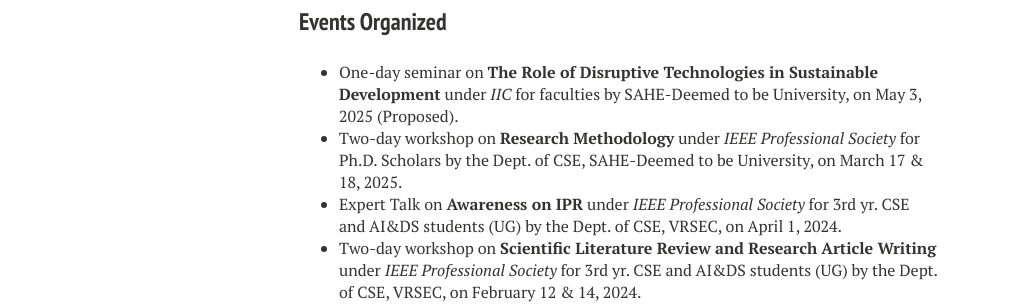
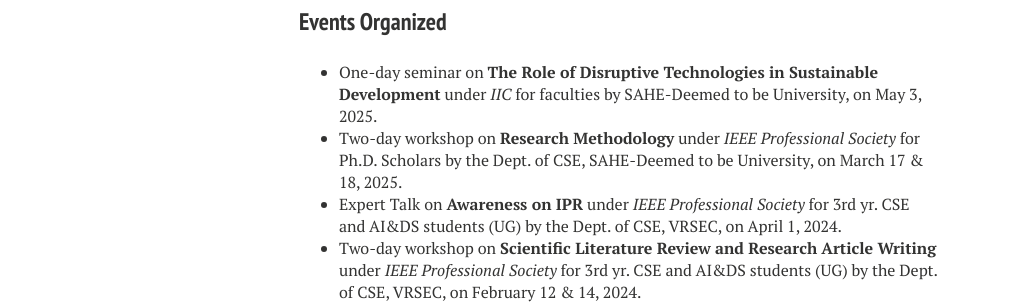
Before and after one commit to ashutoshsatapathy1990/ashutoshsatapathy1990.github.io, a Jekyll site: the page built from achievement.md, in a window 1280 px wide. Shown: the part 726-1030 px from the top of the page, without its empty margins (21-1047 px from the left). Built offline with Jekyll 4.4.1, drawn with Linux system fonts in a browser that asks for light colours; nearby versions of some CDN libraries.

Commit message:
Update achievement.md

```diff
--- a/achievement.md
+++ b/achievement.md
@@ -26,7 +26,7 @@ Pics related to my academic and research endeavors over the years.
 
 ### Events Organized
 
-* One-day seminar on **The Role of Disruptive Technologies in Sustainable Development** under _IIC_ for faculties by SAHE-Deemed to be University, on May 3, 2025 (Proposed).
+* One-day seminar on **The Role of Disruptive Technologies in Sustainable Development** under _IIC_ for faculties by SAHE-Deemed to be University, on May 3, 2025.
 * Two-day workshop on **Research Methodology** under _IEEE Professional Society_ for Ph.D. Scholars by the Dept. of CSE, SAHE-Deemed to be University, on March 17 & 18, 2025.
 * Expert Talk on **Awareness on IPR** under _IEEE Professional Society_ for 3rd yr. CSE and AI&DS students (UG) by the Dept. of CSE, VRSEC, on April 1, 2024.
 * Two-day workshop on **Scientific Literature Review and Research Article Writing** under _IEEE Professional Society_ for 3rd yr. CSE and AI&DS students (UG) by the Dept. of CSE, VRSEC, on February 12 & 14, 2024.
```
